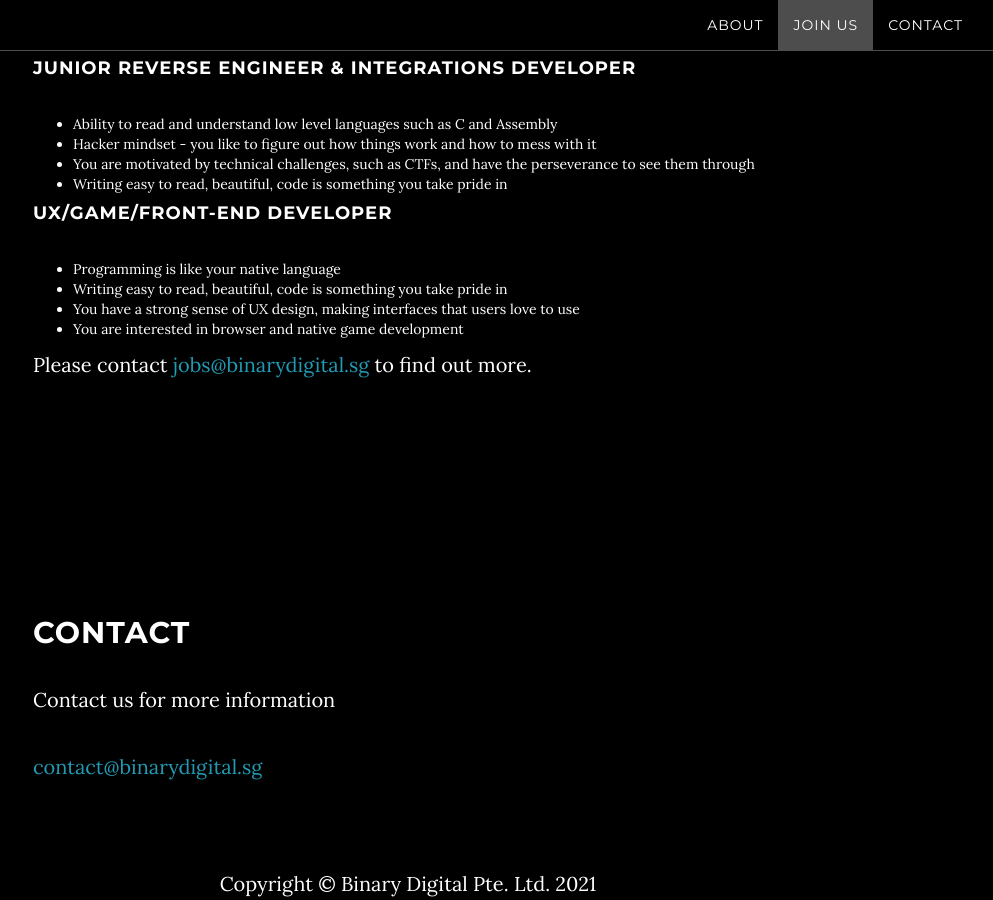
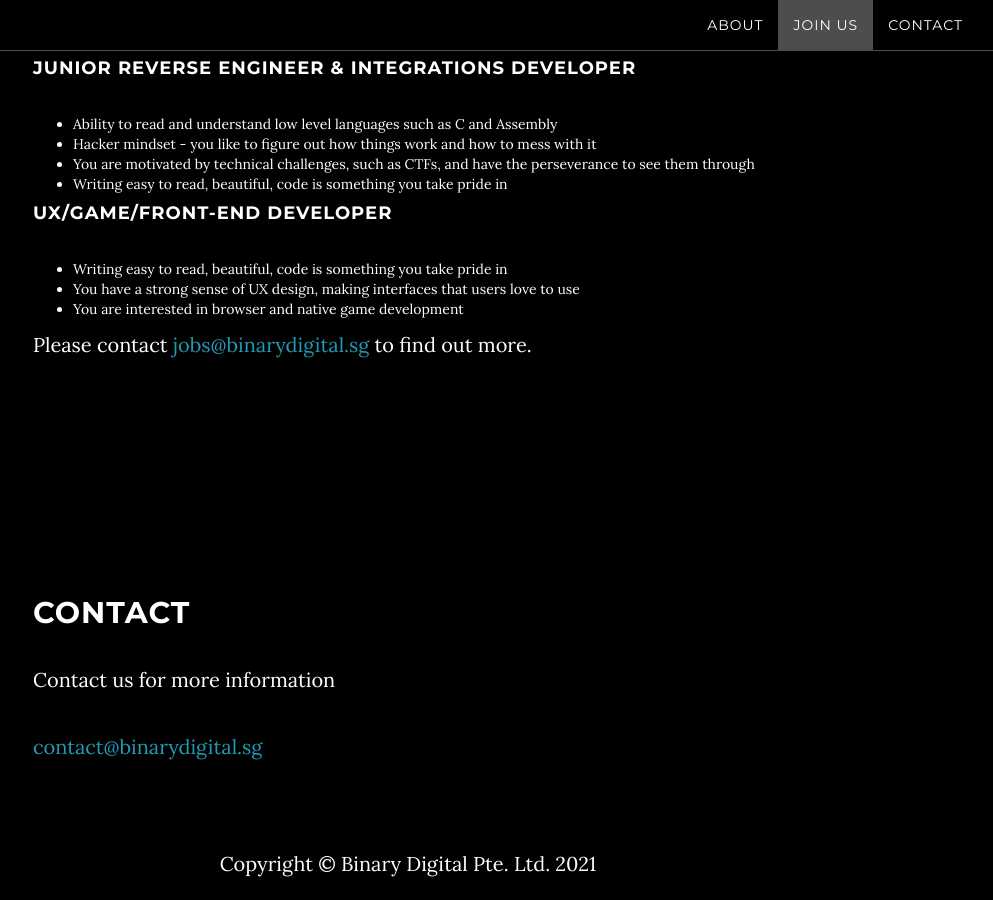
Before and after one commit to Binary-Digital/binary-digital.github.io, a Jekyll site: the page built from index.html, in a window 1280 px wide and 900 px high, scrolled down 2078 px. Shown: the whole window, without its empty margins (232-1225 px from the left). Built offline with Jekyll 4.4.1, drawn with Linux system fonts in a browser that asks for light colours.

Commit message:
formatting

```diff
--- a/_includes/join-us.html
+++ b/_includes/join-us.html
@@ -16,12 +16,10 @@
 
                 <h4>UX/Game/Front-end developer</h4>
                 <ul>
-                    <li>Programming is like your native language</li>
                     <li>Writing easy to read, beautiful, code is something you take pride in</li>
                     <li>You have a strong sense of UX design, making interfaces that users love to use</li>
                     <li>You are interested in browser and native game development</li>
                 </ul>
-
 
                 <p>Please contact <a href="mailto:jobs@binarydigital.sg">jobs@binarydigital.sg</a> to find out more.
                 </p>
```
